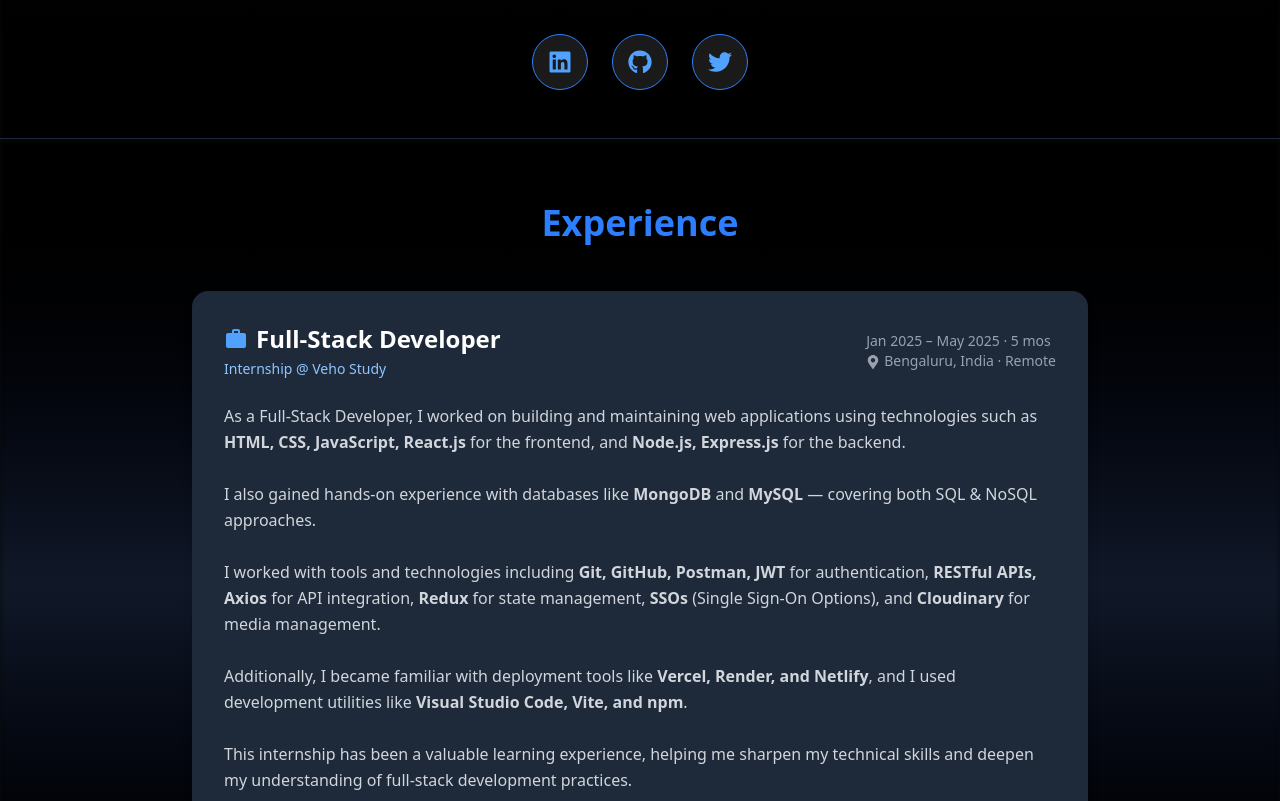
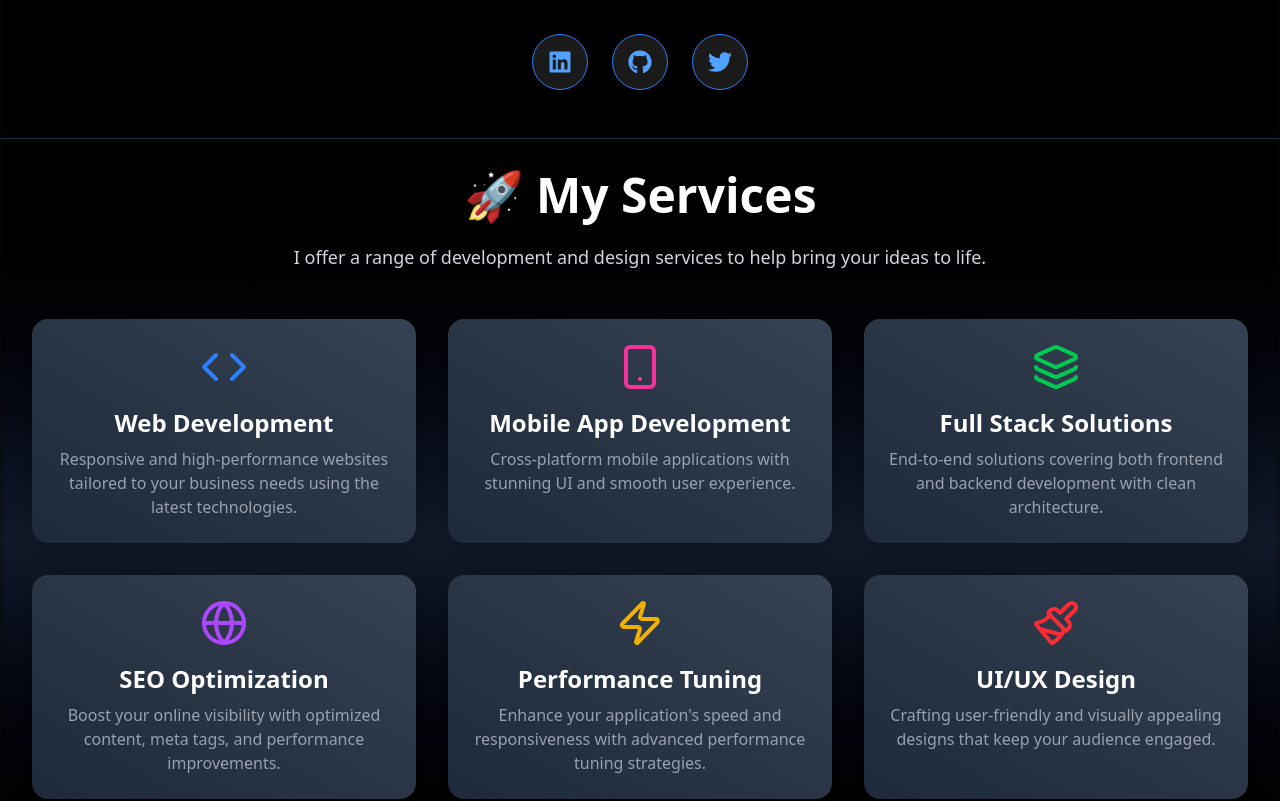
Before and after one commit to SatinderSinghSall/Satinder-Portfolio, a React (Vite) app: page / in a window 1280 px wide. Shown: the part 1700-2501 px from the top of the page. Built offline with nearby package versions, Linux system fonts and the light colour scheme; no server answers.

Commit message:
Added a page Services.

```diff
--- a/src/App.jsx
+++ b/src/App.jsx
@@ -17,6 +17,7 @@
 import Skills from "./components/Skills.jsx";
 import Experience from "./components/Experience.jsx";
 import ProjectDetail from "./pages/ProjectDetail.jsx";
+import Services from "./pages/Services.jsx";
 
 function App() {
   return (
@@ -34,6 +35,7 @@
         <Route path="*" element={<NotFound />} />
         <Route path="/experience" element={<Experience />} />
         <Route path="/projects/:id" element={<ProjectDetail />} />
+        <Route path="/services" element={<Services />} />
 
         <Route
           path="/admin/dashboard"
--- a/src/components/Navbar.jsx
+++ b/src/components/Navbar.jsx
@@ -21,6 +21,9 @@
       <div className="hidden md:flex space-x-8 text-lg">
         <Link to="/" className={linkClass("/")}>
           Home
+        </Link>
+        <Link to="/services" className={linkClass("/services")}>
+          Services
         </Link>
         <Link to="/projects" className={linkClass("/projects")}>
           Projects
@@ -68,6 +71,13 @@
           Home
         </Link>
         <Link
+          to="/services"
+          onClick={() => setIsOpen(false)}
+          className={linkClass("/services")}
+        >
+          Services
+        </Link>
+        <Link
           to="/projects"
           onClick={() => setIsOpen(false)}
           className={linkClass("/projects")}
--- a/src/pages/Home.jsx
+++ b/src/pages/Home.jsx
@@ -2,6 +2,7 @@
 import Skills from "../components/Skills";
 import ContactCTA_Button from "../components/ContactCTA_Button";
 import Experience from "../components/Experience";
+import Services from "./Services";
 
 export default function Home() {
   return (
@@ -55,6 +56,9 @@
       {/* About Section */}
       <About />
 
+      {/* Services Section */}
+      <Services />
+
       {/* Experience Section */}
       <Experience />
 
--- /dev/null
+++ b/src/pages/Services.jsx
@@ -0,0 +1,66 @@
+import { Code, Smartphone, Layers, Globe, Zap, Paintbrush } from "lucide-react";
+
+export default function MyServices() {
+  const services = [
+    {
+      icon: <Code size={48} className="text-blue-500" />,
+      title: "Web Development",
+      description:
+        "Responsive and high-performance websites tailored to your business needs using the latest technologies.",
+    },
+    {
+      icon: <Smartphone size={48} className="text-pink-500" />,
+      title: "Mobile App Development",
+      description:
+        "Cross-platform mobile applications with stunning UI and smooth user experience.",
+    },
+    {
+      icon: <Layers size={48} className="text-green-500" />,
+      title: "Full Stack Solutions",
+      description:
+        "End-to-end solutions covering both frontend and backend development with clean architecture.",
+    },
+    {
+      icon: <Globe size={48} className="text-purple-500" />,
+      title: "SEO Optimization",
+      description:
+        "Boost your online visibility with optimized content, meta tags, and performance improvements.",
+    },
+    {
+      icon: <Zap size={48} className="text-yellow-500" />,
+      title: "Performance Tuning",
+      description:
+        "Enhance your application's speed and responsiveness with advanced performance tuning strategies.",
+    },
+    {
+      icon: <Paintbrush size={48} className="text-red-500" />,
+      title: "UI/UX Design",
+      description:
+        "Crafting user-friendly and visually appealing designs that keep your audience engaged.",
+    },
+  ];
+
+  return (
+    <section className="border-t border-[#1e293b] shadow-inner shadow-[#0a0a0a] min-h-screen bg-gradient-to-b from-black via-gray-900 to-black text-white p-8">
+      <div className="max-w-7xl mx-auto text-center">
+        <h1 className="text-4xl md:text-5xl font-bold mb-6">🚀 My Services</h1>
+        <p className="text-lg text-gray-300 mb-12">
+          I offer a range of development and design services to help bring your
+          ideas to life.
+        </p>
+        <div className="grid grid-cols-1 md:grid-cols-2 lg:grid-cols-3 gap-8">
+          {services.map((service, index) => (
+            <div
+              key={index}
+              className="bg-gradient-to-tr from-gray-800 to-gray-700 rounded-2xl p-6 shadow-lg transform hover:scale-105 transition duration-300"
+            >
+              <div className="mb-4 flex justify-center">{service.icon}</div>
+              <h2 className="text-2xl font-semibold mb-2">{service.title}</h2>
+              <p className="text-gray-400">{service.description}</p>
+            </div>
+          ))}
+        </div>
+      </div>
+    </section>
+  );
+}
```
